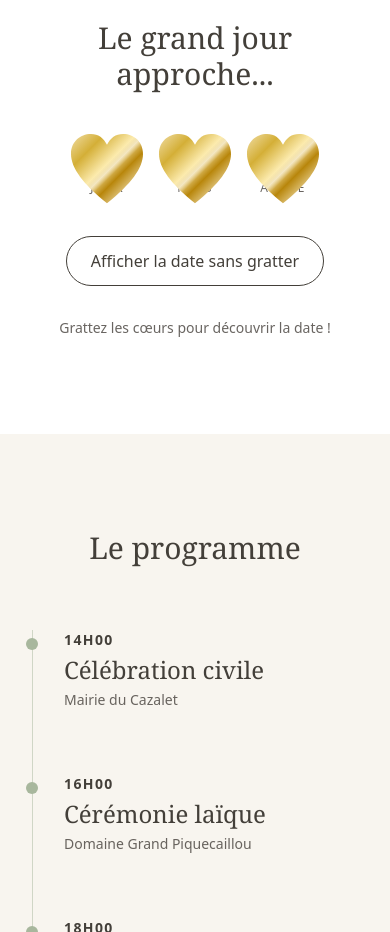
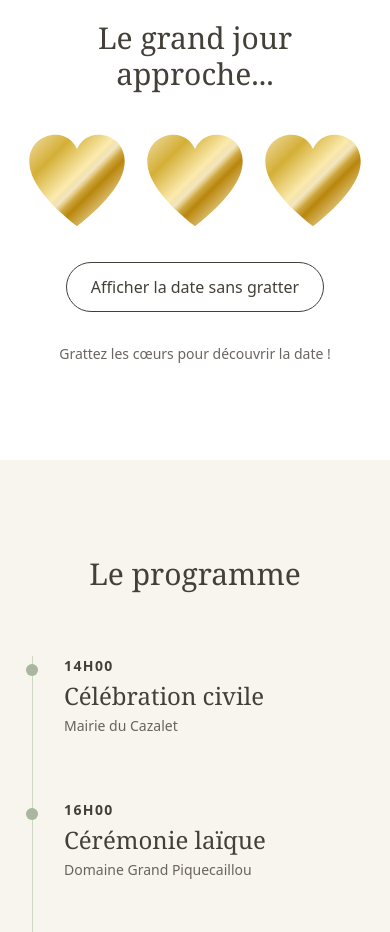
Before and after one commit to Heldeee/mariage-leo-manon, a React (Vite) app: page / in a window 390 px wide. Shown: the part 920-1852 px from the top of the page. Built offline with nearby package versions, Linux system fonts and the light colour scheme; no server answers.

Commit message:
Fix mobile scratch heart sizing and date text clipping

```diff
--- a/src/components/Countdown.tsx
+++ b/src/components/Countdown.tsx
@@ -1,4 +1,4 @@
-import { useCallback, useEffect, useRef, useState } from "react";
+import { useCallback, useEffect, useId, useRef, useState } from "react";
 import { motion } from "framer-motion";
 
 const WEDDING_DATE = new Date("2027-06-19T00:00:00+02:00");
@@ -31,6 +31,7 @@ function ScratchCard({
     onRevealed: (index: number) => void;
     index: number;
 }) {
+    const clipId = useId();
     const canvasRef = useRef<HTMLCanvasElement>(null);
     const wrapperRef = useRef<HTMLDivElement>(null);
     const [revealed, setRevealed] = useState(false);
@@ -158,8 +159,11 @@ function ScratchCard({
     }, [revealed, onRevealed, index]);
 
     return (
-        <div ref={wrapperRef} className="relative w-20 h-20 sm:w-28 sm:h-28 md:w-32 md:h-32 shrink-0 select-none">
-            <div className="absolute inset-0 flex flex-col items-center justify-center">
+        <div ref={wrapperRef} className="relative aspect-square w-full max-w-32 justify-self-center select-none">
+            <svg width="0" height="0" className="absolute" aria-hidden="true" focusable="false">
+                <defs><clipPath id={clipId} clipPathUnits="objectBoundingBox"><path d={heartPath} transform="scale(0.005)" /></clipPath></defs>
+            </svg>
+            <div className="absolute inset-0 flex flex-col items-center justify-center" style={{ clipPath: revealed ? undefined : `url(#${clipId})` }}>
                 <p className="text-2xl md:text-3xl text-[#433F39]">{value}</p>
                 <p className="text-xs uppercase tracking-widest text-[#433F39]/80">{label}</p>
             </div>
@@ -202,7 +206,7 @@ export default function Countdown() {
     return (
         <section id="countdown" className="px-6 py-24 bg-white text-center">
             <h2 className="text-3xl sm:text-5xl text-[#433F39]">Le grand jour approche...</h2>
-            <div className="flex flex-wrap justify-center items-center gap-2 sm:gap-4 md:gap-8 mt-10">
+            <div className="grid grid-cols-3 items-center gap-3 md:gap-8 mt-10 max-w-md mx-auto">
                 {!showDate && dateParts.map((part, i) => (
                     <ScratchCard
                         key={i}
@@ -212,7 +216,7 @@ export default function Countdown() {
                         onRevealed={handleReveal}
                     />
                 ))}
-                {showDate && <p className="text-2xl"><time dateTime="2027-06-19">19 juin 2027</time></p>}
+                {showDate && <p className="col-span-3 text-2xl"><time dateTime="2027-06-19">19 juin 2027</time></p>}
             </div>
             {!allRevealed && <button type="button" onClick={() => setShowDate(true)} className="mt-6 rounded-full border border-[#433F39] px-6 py-3">Afficher la date sans gratter</button>}
             {allRevealed ? (
--- a/tests/ux.mjs
+++ b/tests/ux.mjs
@@ -48,6 +48,13 @@ try {
     for (const width of [320, 375, 390, 768, 1440]) {
       await page.setViewportSize({ width, height: 900 });
       assert(await page.evaluate(() => document.documentElement.scrollWidth <= window.innerWidth), `Overflow at ${width}px`);
+      if (width === 375 || width === 390) {
+        const heart = await page.locator('#countdown canvas').first().boundingBox();
+        assert(heart.width >= 100, `Small mobile hearts at ${width}px`);
+        const dateText = page.locator('#countdown canvas').first().locator('..').locator('div').first();
+        assert.match(await dateText.evaluate(node => getComputedStyle(node).clipPath), /^url\(/);
+        await page.locator('#countdown').screenshot({ path: `${artifacts}/hearts-${width}.png` });
+      }
       if (width < 768) {
         const box = await page.locator('#programme h3').first().boundingBox();
         assert(box.width > 180, `Narrow programme at ${width}px`);
@@ -190,8 +197,10 @@ try {
     await scratchCard(0);
     await waitUntil(async () => await canvases.first().evaluate(node => node.style.pointerEvents === 'none'), 'First card not revealed');
     assert.equal(await alphaCount(1), partial);
+    const oldSize = await canvases.nth(1).evaluate(canvas => canvas.width * canvas.height);
     await page.setViewportSize({ width: 390, height: 900 });
-    assert.equal(await alphaCount(1), partial);
+    const newSize = await canvases.nth(1).evaluate(canvas => canvas.width * canvas.height);
+    assert(Math.abs((await alphaCount(1)) / newSize - partial / oldSize) < 0.05, 'Resize discarded scratch progress');
     await scratchCard(1); await scratchCard(2);
     await page.getByRole('heading', { name: 'Plus que', exact: true }).waitFor();
   });
```
